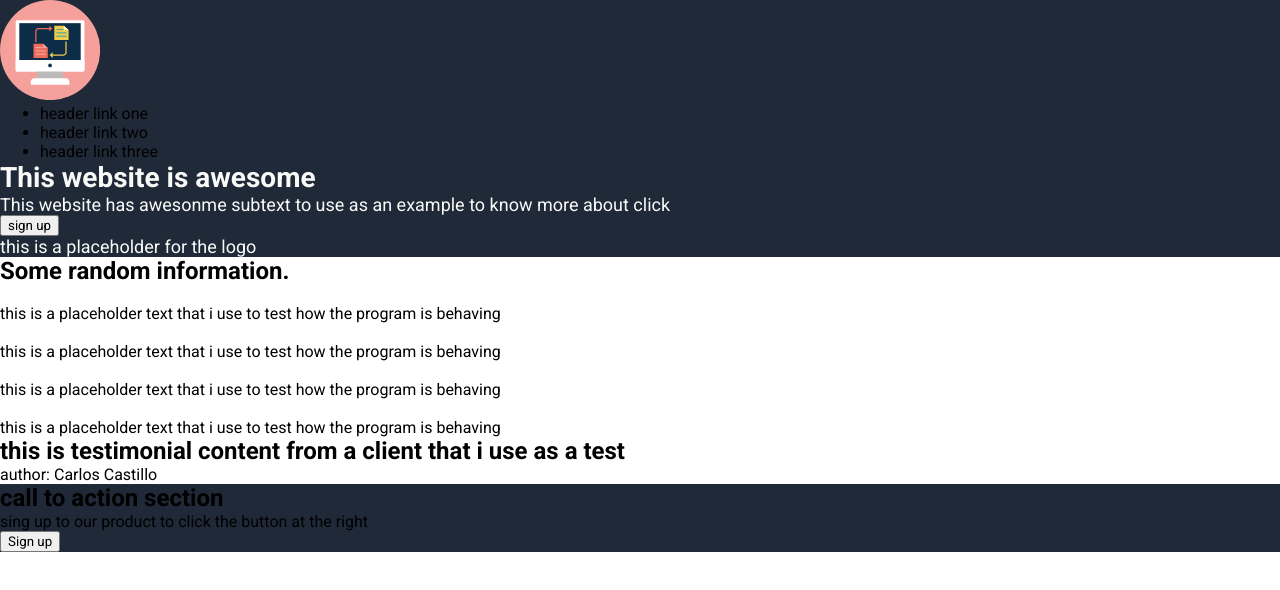
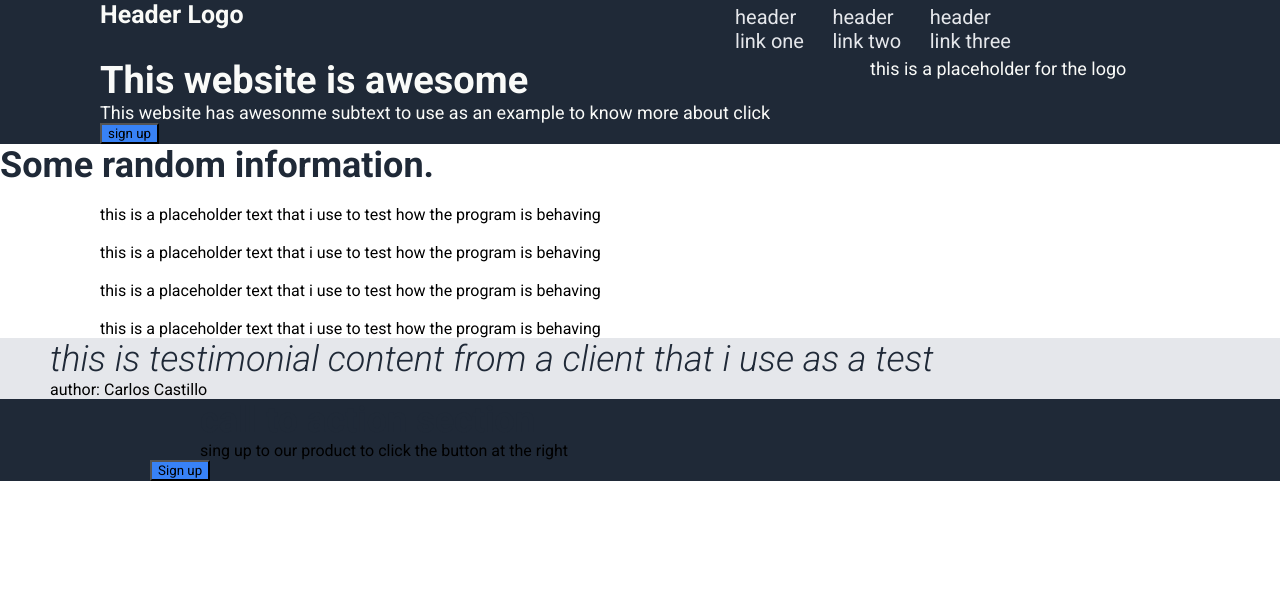
Before and after one commit to modpage1512/odin-flexbox, a plain HTML site: page index.html in a window 1280 px wide. Drawn offline with Linux system fonts and the light colour scheme.

Commit message:
avance personal, agregados los estilos globales y el display flex en el header, pero aun falta trabajo en el header

```diff
--- a/index.css
+++ b/index.css
@@ -1,6 +1,13 @@
 * {
     margin: 0;
     font-family: "Roboto";
+}
+
+/*estilos base*/
+
+div {
+    padding-left: 50px;
+    padding-right: 50px;
 }
 
 header, footer {
@@ -8,7 +15,7 @@ header, footer {
 }
 
 h1 {
-    font-size: 28px;
+    font-size: 38px;
     font-weight: bold;
     color: #F9FAF8;
 }
@@ -22,3 +29,63 @@ h1 {
     font-size: 18px;
     color: #F9FAF8;
 }
+
+button {
+    background-color: #3882F6;
+}
+
+h2 {
+    font-size: 36px;
+    font-weight: bolder;
+    color: #1F2937
+}
+
+.quote-section {
+    background-color: #E5E7EB;
+}
+
+.quote-section h2 {
+    font-size: 36px;
+    font-weight: 300;
+    font-style: italic;
+    color: #1F2937;
+}
+
+/*estilos header navbar*/
+.header-navbar {
+    display: flex;
+    justify-content: space-evenly;
+
+}
+
+.header-logo {
+ flex: 1;
+}
+
+.header-navbar-menu{
+    flex: 1;
+}
+
+.header-menu {
+    display: flex;
+    flex-direction: row;
+    justify-content: end;
+    padding-right: 150px;
+}
+
+.header-menu li {
+    padding: 5px;
+    color: #E5E7EB;
+    list-style: none;
+    font-size: 20px;
+}
+
+.header-logo-title {
+    font-size: 25px;
+}
+
+/*header info, incluye texto y placeholder image*/
+
+.header-info {
+    display: flex;
+}
--- a/index.html
+++ b/index.html
@@ -14,10 +14,10 @@
     <header class="header-container">
         <div class="header-navbar">
             <div class="header-logo">
-                <img src="/reshot-icon-share-ZBSECWVM5Y.svg" width="100px" height="100px" alt="">
+                <h1 class="header-logo-title">Header Logo</h1>
             </div>
-            <div class="header-menu">
-            <ul>
+            <div class="header-navbar-menu">
+            <ul class="header-menu">
                 <li>header link one</li>
                 <li>header link two</li>
                 <li>header link three</li>
```
Also changed, not shown: 1 other file.
